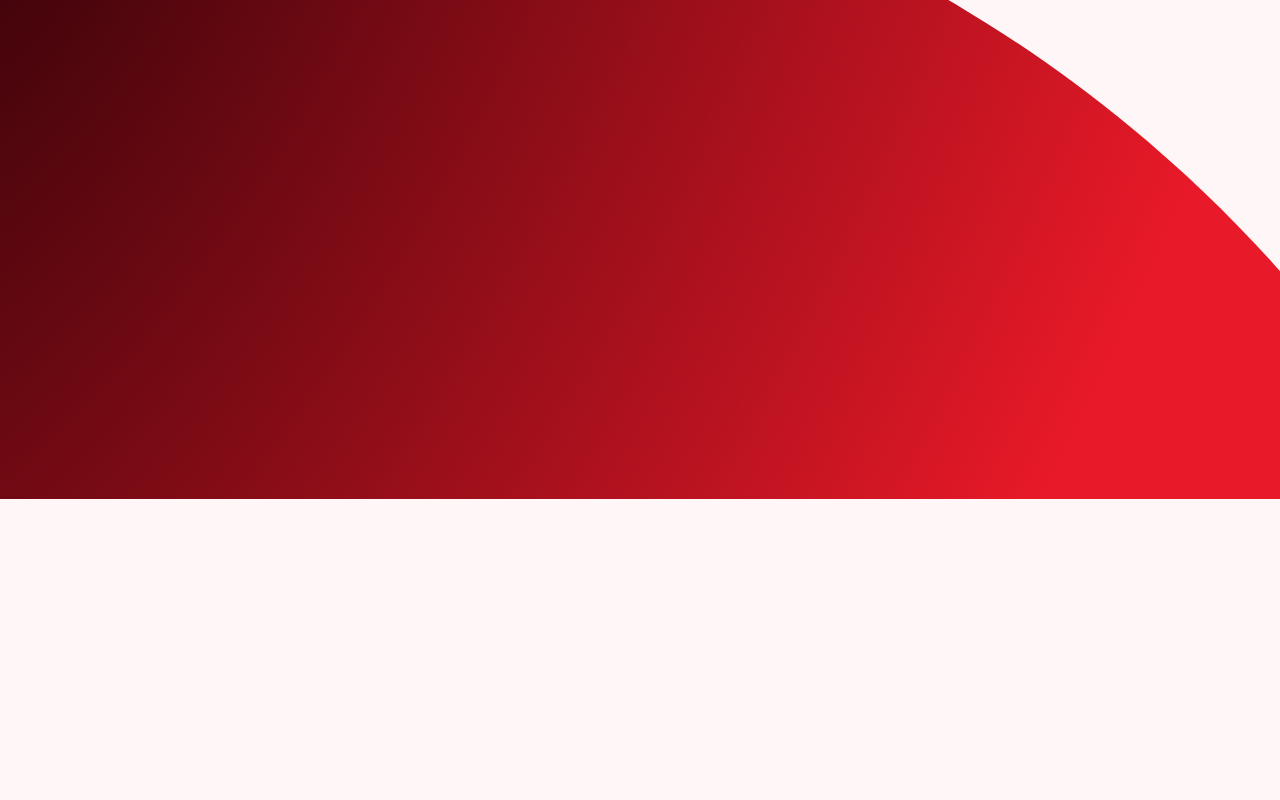
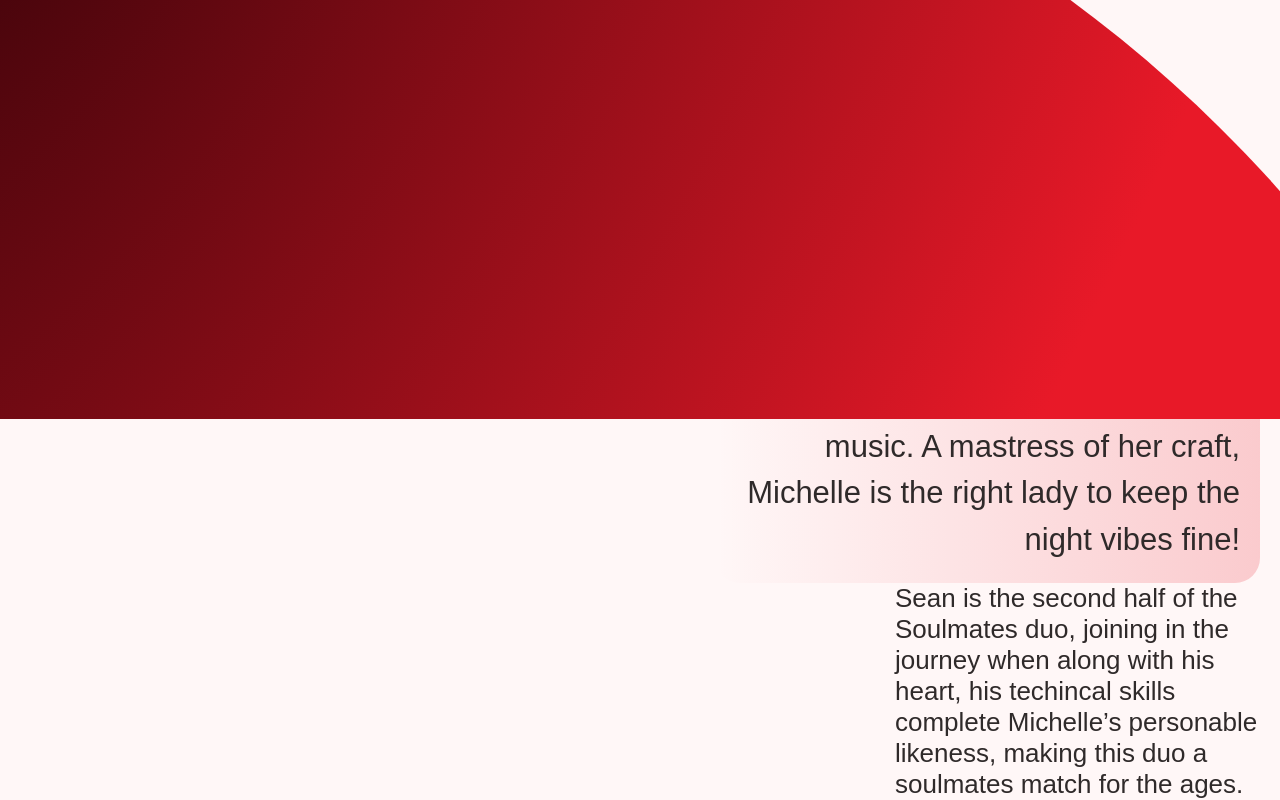
Before and after one commit to Sharpie360/soulmates-dj, a Vue app: page /#/about in a window 1280 px wide. Shown: the part 381-1181 px from the top of the page. Before the commit the page ends 880 px from the top, so only its background shows below. Built offline with nearby package versions, Linux system fonts and the light colour scheme; a web font is replaced by a local one.

Commit message:
updated - 2nd and 3rd content grid item added, dynamic-ish grid layout

```diff
--- a/src/assets/css/main.css
+++ b/src/assets/css/main.css
@@ -4,9 +4,9 @@
 :root {
   --offBlack: #2F2A2A;
   --offWhite: #FFF7F7;
-  --hoverRed: rgb(255, 59, 72);
+  --hoverRed: #ff3b48;
   --brightRed: #E81928;
-  --brightestRed: rgb(255, 0, 17);
+  --brightestRed: #ff0011;
   --brightRed-dark: #cc0815;
 
   --fontSize: 26px;
--- a/src/components/about_grid/About__GridContainer.vue
+++ b/src/components/about_grid/About__GridContainer.vue
@@ -12,6 +12,22 @@
       <div class="main-text--one--outer">
         <p class="main-text--one--inner">
           {{ mainText_ONE.text }}
+        </p>
+      </div>
+    </grid--item>
+
+    <grid--item :gridArea="mainText_TWO.gridArea">
+      <div class="main-text--two--outer">
+        <p class="main-text--two--inner">
+          {{ mainText_TWO.text }}
+        </p>
+      </div>
+    </grid--item>
+
+    <grid--item :gridArea="mainText_THREE.gridArea">
+      <div class="main-text--three--outer">
+        <p class="main-text--three--inner">
+          {{ mainText_THREE.text }}
         </p>
       </div>
     </grid--item>
@@ -32,7 +48,15 @@ export default {
       mainText_ONE: {
         gridArea: '1 / 1 / span 1 / span 2',
         text: 'SoulmatesDJ is based in Minneapolis, MN - and has been providing great sounds and memories since 2015. With over 15 years of experince djing and hosting events of a wide variety, we know how to cater to the desires of you and your needs. We can handle as much or as little as you want us to. We are also happy to work along side other companies to make your visions a reality.'
-      }
+      },
+      mainText_TWO: {
+        gridArea: '2 / 2 / span 1 / span 2',
+        text: 'Michelle Muse, a local veteran of the club and underground scene alike, she is best known for her sense of the utmost funk, and bridging the endless gaps of the genres of dance music. A mastress of her craft, Michelle is the right lady to keep the night vibes fine!'
+      },
+      mainText_THREE: {
+        gridArea: '3 / 3 / span 1 / span 1',
+        text: 'Sean is the second half of the Soulmates duo, joining in the journey when along with his heart, his techincal skills complete Michelle’s personable likeness, making this duo a soulmates match for the ages. '
+      },
     }
   },
   components: {
@@ -63,10 +87,20 @@ export default {
 }
 .main-text--one--inner {
   font-size: 1.55rem;
-  line-height: 1.6;
+  line-height: 1.5;
 }
 
-/* backdrop color */
+.main-text--two--outer {
+  margin: 0 1rem;
+  padding: 1rem;
+  background: linear-gradient(270deg, rgba(232, 25, 40, 0.2) 0%, rgba(255, 247, 247, 0) 100%);
+  border-radius: 25px 25px 25px 25px;
+}
+.main-text--two--inner {
+  font-size: 1.55rem;
+  line-height: 1.5;
+  text-align: right;
+}
 
 
 </style>
--- a/src/views/About.vue
+++ b/src/views/About.vue
@@ -32,7 +32,7 @@ export default {
 <style scoped>
 .about {
   position: relative;
-  height: 100%;
+  height: calc(100% - 4rem);
 }
 
 .svg--bg-slice svg {
```
